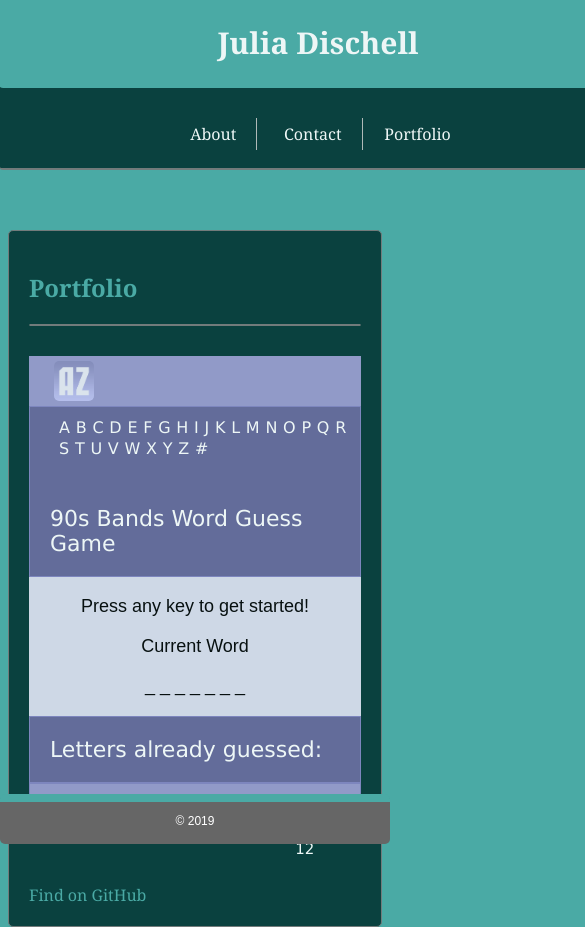
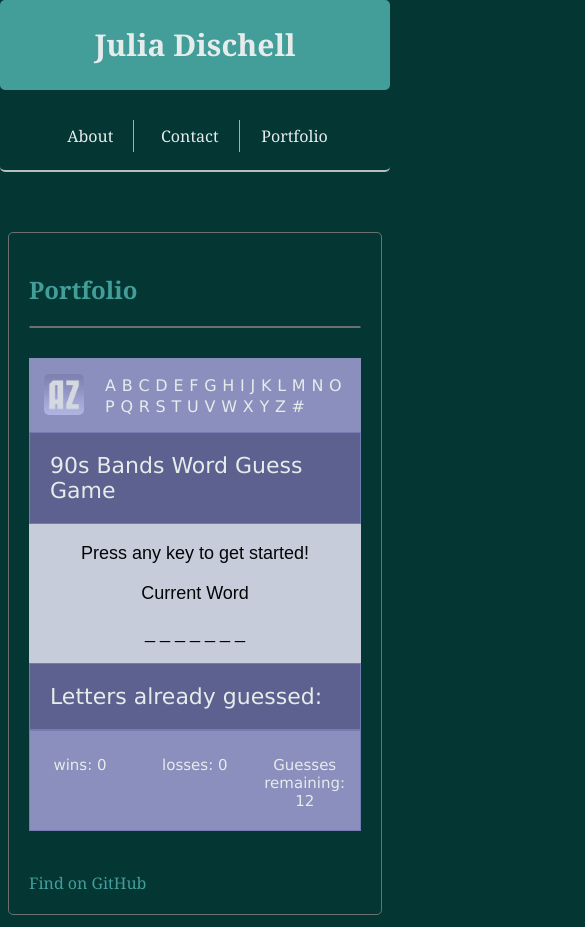
Before and after one commit to JulesDisch/Word-Guess-Game, a plain HTML site: page index.html in a window 390 px wide. Shown: the top 927 px of the page, 585 px wide, since content can reach past the window. Drawn offline with nearby package versions, Linux system fonts and the light colour scheme.

Commit message:
made more mobile responsive

```diff
--- a/assets/css/style.css
+++ b/assets/css/style.css
@@ -2,7 +2,7 @@ body, html {
   font-family: Arial, Helvetica, sans-serif;
   font-size: 18px;
   color: #777777;
-  background: #4aaaa5;
+  background-color: #043634;
   background-image: url("../../../Responsive-Portfolio/assets/images/another.jpg");
   background-position: center;
   background-repeat: no-repeat;
@@ -50,8 +50,7 @@ header {
   width: 100%;
   margin: -10px -10px 40px;
   background-color: #043634;
-  border-color: #cccccc;
-  border-bottom:  2px  solid;
+  border-bottom:  2px  solid #cccccc;
   z-index: 99;
   opacity: 0.9;
 }
@@ -188,7 +187,6 @@ hr {
 
 #score {
   border: 1px solid #8383c1;
-  height: 60px;
   margin-bottom: 20px;
   border-radius: 0px;
   max-width: 960px;
@@ -198,10 +196,10 @@ hr {
   padding-bottom: 20px;
   background-color: #99c;
   font-size: 15px;
+  overflow: auto;
 }
 
 #score .column-1 {
-  height: 20px;
   width: 33.3%;
   margin: auto;
   text-align: center;
@@ -209,7 +207,6 @@ hr {
 }
 
 #score .column-2 {
-  height: 20px;
   float: left;
   width: 33.3%;
   margin: auto;
@@ -222,7 +219,6 @@ hr {
 }
 
 #score .column-3 {
-  height: 20px;
   float: left;
   width: 33.3%;
   margin: auto;
@@ -234,13 +230,12 @@ hr {
   display: none;
   position: fixed;
   z-index: 1;
-  padding-top: 100px;
+  padding-top: 250px;
   left: 0;
   top: 0;
   width: 100%;
   height: 100%;
   overflow: auto;
-  background-color: rgb(102,102,153);
   background-color: rgba(102,102,153,0.5);
 }
 
@@ -250,7 +245,12 @@ hr {
   padding: 20px;
   border: 1px solid #888;
   width: 50%;
+  max-width: 310.4px;
   text-align: center;
+}
+
+.modal img {
+  width: 80%;
 }
 
 .modal-content h3 {
@@ -278,7 +278,7 @@ hr {
   border: 0 none;
   opacity: 0.8;
   width: 40px;
-  height: 40px;
+  height: 40.4px;
 }
 
 button {
@@ -290,57 +290,57 @@ button {
 }
 
 footer {
-  background-color: #666666;
   position: fixed;
   width: 100%;
-  border-top: 8px solid #4aaaa5;
   left: 0;
   bottom: 0;
   color: white;
   text-align: center;
   font-size: 12px;
-  height: 50px;
+  font-family: Georgia, Times, "Times New Roman", serif;
+  z-index: 99;
+  opacity: 0.9;
+  background-color: #043634;
+  border-color: #cccccc;
+  border-top:  2px  solid #cccccc;
 }
 
 footer p {
-  margin-top: 12px;
-  margin-bottom: 12px;
+  padding: 12px 0;
 }
 
 #title {
+  position: static;
   border-radius: 0px;
   max-width: 960px;
   top: 125px;
   font-family: Verdana, Arial;
   color: white;
   margin-top: 30px;
-  padding-left: 20px;
+  padding-left: 15px;
   background-color: #99c;
-  height: 50px;
+  overflow: auto;
 }
 
 #title a {
   display: inline;
   font-family: Verdana, Arial;
   color: white;
+  padding: 2px;
+  font-weight: 550;
+}
+
+.row {
+  padding: 5px 0;
 }
 
 .column-1 {
-  height: 50px;
-  padding: 5px;
   float: left;
 }
 
 .column-2 {
-  height: 50px;
-  padding:10px;
-  float: left;
-}
-
-.column-3 {
-  height: 50px;
-  padding: 10px;
-  float: left;
+  padding:11px;
+  margin-left: 50px;
 }
 
 #game {
@@ -357,16 +357,29 @@ footer p {
     margin-left: 0px
   }
 
-  .column-3 {
-    width: 100%;
+  #title a {
+    padding: 0px;
+    font-weight: 500;
   }
 }
 
 @media screen and (max-width: 640px) {
   header {
     position: static;
-    width: 640px;
-    margin-bottom: 10px;
+    width: auto;
+    margin: -8px -8px 10px;
+  }
+
+  footer {
+    position: static;
+    width: auto;
+    margin: auto -8px -8px;
+    opacity: 1;
+    border-radius: 0px;
+  }
+
+  footer p {
+    padding-bottom: 8px;
   }
 
   #logo {
@@ -394,4 +407,8 @@ footer p {
     width: 100%;
     margin-left: 0px
   }
+
+  .column-1 {
+    padding: 11.2px 0;
+  }
 }
--- a/index.html
+++ b/index.html
@@ -27,7 +27,7 @@
         </button>
         <div class="dropdown-content">
           <a href="https://www.linkedin.com/in/juliadischell/">LinkedIn</a>
-          <a href="assets/images/JDresume2019.pdf">Resume</a>
+          <a href="../Responsive-Portfolio/assets/images/JDresume2019.pdf">Resume</a>
           <a href="https://github.com/JulesDisch">GitHub</a>
         </div>
       </div>
@@ -91,11 +91,8 @@
                 </li>
               </ul>
             </div>
-            <div class="column-3">
-            </div>
           </div>
         </div>
-
         <h2> 90s Bands Word Guess Game</h2>
         <div id = "workKey">
         <p id="Directions-text"> Press any key to get started!</p>
```
